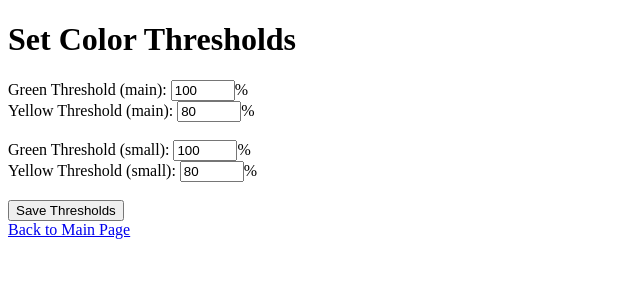
After one commit to LSOrer/EDQD, a Flask app: page /thresholds in a window 1280 px wide. The commit adds this page. Shown: the top 300 px of the page, without its empty margins (0-640 px from the left). Run offline with Flask 2, Linux system fonts and the light colour scheme.

Commit message:
made the color-thresholds accessable to the user so that it is possible to change these settings - see issue #11

```diff
--- a/app.py
+++ b/app.py
@@ -1,4 +1,4 @@
-from flask import Flask, request, redirect, render_template, jsonify
+from flask import Flask, request, redirect, render_template, jsonify, url_for
 import os
 from werkzeug.utils import secure_filename
 
@@ -12,14 +12,22 @@ import validity
 app = Flask(__name__)
 
 # Configurations for local usage
-#UPLOAD_FOLDER = '/directory_of_this_code/logs'
+UPLOAD_FOLDER = '/Users/babettebaier/Desktop/EDQD/logs'
 
 # Configurations for Docker usage
-UPLOAD_FOLDER = '/app/uploads'
-os.makedirs(UPLOAD_FOLDER, exist_ok=True)  # Ensure the directory exists
+#UPLOAD_FOLDER = '/app/uploads'
+#os.makedirs(UPLOAD_FOLDER, exist_ok=True)  # Ensure the directory exists
 app.config['UPLOAD_FOLDER'] = UPLOAD_FOLDER
 
 ALLOWED_EXTENSIONS = {'xes'}
+
+# Store thresholds in memory (initial default values)
+thresholds = {
+    "green_main": 100,
+    "yellow_main": 80,
+    "green_small": 100,
+    "yellow_small": 80
+}
 
 def allowed_file(filename):
     return '.' in filename and filename.rsplit('.', 1)[1].lower() in ALLOWED_EXTENSIONS
@@ -56,6 +64,24 @@ def upload_file():
 
     return redirect(request.url)
 
+# Route to display threshold settings page
+@app.route('/thresholds', methods=['GET'])
+def thresholds_page():
+    return render_template('thresholds.html', thresholds=thresholds)
+
+# Route to update threshold values
+@app.route('/set_thresholds', methods=['POST'])
+def set_thresholds():
+    thresholds['green_main'] = int(request.form.get('green_main', 100))
+    thresholds['yellow_main'] = int(request.form.get('yellow_main', 80))
+    thresholds['green_small'] = int(request.form.get('green_small', 100))
+    thresholds['yellow_small'] = int(request.form.get('yellow_small', 80))
+    return redirect(url_for('index'))  # Redirect to main page after saving
+
+@app.route('/get_thresholds', methods=['GET'])
+def get_thresholds():
+    return jsonify(thresholds)
+
 if __name__ == '__main__':
-    #app.run(debug=True)
-    app.run(host="0.0.0.0", port=80, debug=True)
+    app.run(debug=True)
+    #app.run(host="0.0.0.0", port=80, debug=True)
--- /dev/null
+++ b/templates/thresholds.html
@@ -0,0 +1,31 @@
+<!DOCTYPE html>
+<html lang="en">
+<head>
+    <meta charset="UTF-8">
+    <title>Set Thresholds</title>
+    <link rel="stylesheet" href="https://fonts.googleapis.com/css2?family=Roboto:wght@400;700&display=swap">
+</head>
+<body>
+    <h1>Set Color Thresholds</h1>
+    <form action="{{ url_for('set_thresholds') }}" method="post">
+        <label for="green_main">Green Threshold (main):</label>
+        <input type="number" name="green_main" id="green_main" value="{{ thresholds.green_main }}" min="0" max="100">%
+        <br>
+
+        <label for="yellow_main">Yellow Threshold (main):</label>
+        <input type="number" name="yellow_main" id="yellow_main" value="{{ thresholds.yellow_main }}" min="0" max="100">%
+        <br><br>
+
+        <label for="green_small">Green Threshold (small):</label>
+        <input type="number" name="green_small" id="green_small" value="{{ thresholds.green_small }}" min="0" max="100">%
+        <br>
+
+        <label for="yellow_small">Yellow Threshold (small):</label>
+        <input type="number" name="yellow_small" id="yellow_small" value="{{ thresholds.yellow_small }}" min="0" max="100">%
+        <br><br>
+
+        <button type="submit">Save Thresholds</button>
+    </form>
+    <a href="{{ url_for('index') }}">Back to Main Page</a>
+</body>
+</html>
```
Also changed, not shown: static/scripts.js (+29 -12 lines), templates/index.html (+12 -16 lines).
